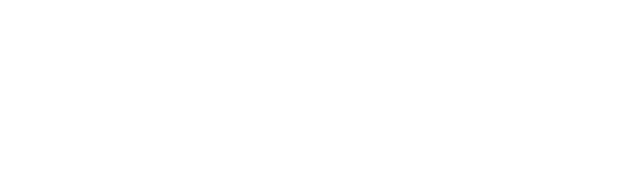
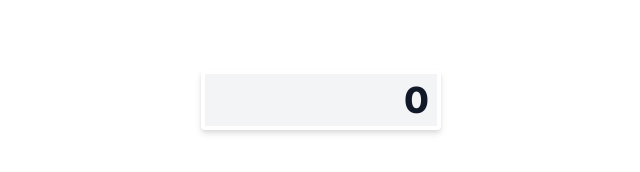
Before and after one commit to BKonstantine/sendsay_test, a React (Vite) app: page / in a window 1280 px wide. Shown: the part 300-472 px from the top of the page, without its empty margins (347-987 px from the left). Built offline with nearby package versions, Linux system fonts and the light colour scheme.

Commit message:
feat: add style and markup to display component

```diff
--- a/src/components/builder/builder.module.css
+++ b/src/components/builder/builder.module.css
@@ -0,0 +1,5 @@
+.builder {
+  display: flex;
+  flex-direction: column;
+  gap: 12px;
+}
--- a/src/components/builder/builder.tsx
+++ b/src/components/builder/builder.tsx
@@ -1,8 +1,13 @@
 import { FC } from "react";
 import style from "./builder.module.css";
+import Display from "../display/display";
 
 const Builder: FC = () => {
-  return <div className={style.builder}></div>;
+  return (
+    <div className={style.builder}>
+      <Display result={0}/>
+    </div>
+  );
 };
 
 export default Builder;
--- /dev/null
+++ b/src/components/display/display.module.css
@@ -0,0 +1,23 @@
+.display {
+  width: 240px;
+  height: 60px;
+  padding: var(--min-padding);
+  box-shadow: 0px 2px 4px rgba(0, 0, 0, 0.06), 0px 4px 6px rgba(0, 0, 0, 0.1);
+  border-radius: 4px;
+}
+
+.display__container {
+  padding: var(--min-padding) var(--max-padding);
+  height: 100%;
+  display: flex;
+  align-items: center;
+  justify-content: flex-end;
+  background-color: var(--color-ligth-grey);
+}
+
+.result {
+  font-weight: 800;
+  font-size: 36px;
+  line-height: 44px;
+  color: var(--display-text-color);
+}
--- a/src/components/display/display.tsx
+++ b/src/components/display/display.tsx
@@ -1,8 +1,18 @@
 import { FC } from "react";
 import style from "./display.module.css";
 
-const Display: FC = () => {
-  return <div className={style.display}></div>;
+interface IDisplay {
+  result: number;
+}
+
+const Display: FC<IDisplay> = ({ result }) => {
+  return (
+    <div className={style.display}>
+      <div className={style.display__container}>
+        <p className={style.result}>{result}</p>
+      </div>
+    </div>
+  );
 };
 
 export default Display;
--- a/src/main.css
+++ b/src/main.css
@@ -9,3 +9,12 @@
 .body {
   font-family: "Inter", sans-serif;
 }
+
+:root {
+  --min-padding: 4px;
+  --max-padding: 8px;
+
+  --color-ligth-grey: #f3f4f6;
+
+  --display-text-color: #111827;
+}
```
Also changed, not shown: src/components/display/diplay.module.css (deleted).
